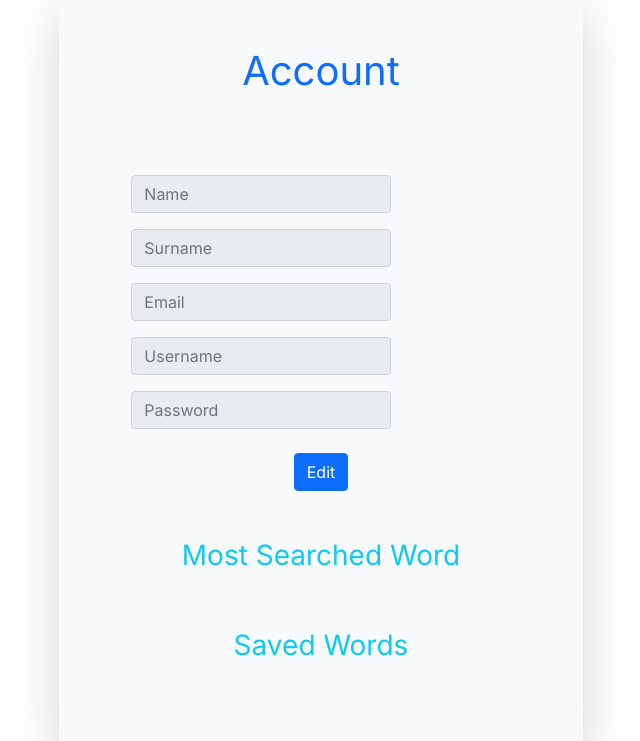
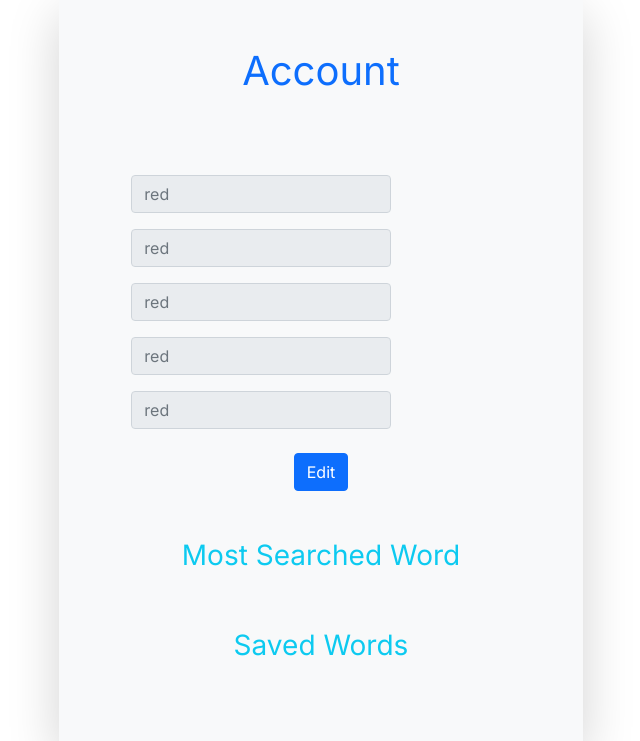
Before and after one commit to ParaskR/dictionary-flask-fork, a Flask app: page /account in a window 1280 px wide. Shown: the part 257-998 px from the top of the page, without its empty margins (319-959 px from the left). Run offline with Flask 2, Linux system fonts and the light colour scheme; a user stored in the database is signed in; data comes from the database, SQL or seed files in the repository; some libraries are stand-ins or nearby versions.

Commit message:
user account data

```diff
--- a/dictionary_app/app.py
+++ b/dictionary_app/app.py
@@ -76,7 +76,17 @@ def register_post():
 
 @flask_app.route('/account')
 def account():
-    return render_template("account.html")
+   #fetch account
+    if session['user_id'] is not None:
+        db = Database('backend/util/dictionary.db')
+        id = session['user_id']
+        query = "SELECT * FROM User WHERE Id={0}".format(id)
+        users = db.selection_query(query)
+        user = users[0]
+        if len(users) > 0:
+            return render_template("account.html", user=user)
+
+    return index()
 
 
 @flask_app.route('/', methods=['POST'])
--- a/dictionary_app/templates/account.html
+++ b/dictionary_app/templates/account.html
@@ -61,36 +61,36 @@
                     <br>
 
                     <br>
+                    <!-- User(ID,Username, Email, Password, Firstname, Lastname)-->
                     {% block content %}
                         <div class="p-4">
                             <div class="input-group mb-3">
                                 <label>
-                                    <input type="text" name="name" class="form-control"
-                                           placeholder="Name" disabled>
+                                    <input  type="text" name="name" class="form-control" placeholder="{{user[4]}}" disabled>
                                 </label>
                             </div>
                             <div class="input-group mb-3">
                                 <label>
                                     <input type="text" name="surname" class="form-control"
-                                           placeholder="Surname" disabled>
+                                           placeholder="{{user[5]}}" disabled>
                                 </label>
                             </div>
                             <div class="input-group mb-3">
                                 <label>
                                     <input type="email" name="email" class="form-control"
-                                           placeholder="Email" disabled>
+                                           placeholder="{{user[2]}}" disabled>
                                 </label>
                             </div>
                             <div class="input-group mb-3">
                                 <label>
                                     <input type="text" name="username" class="form-control"
-                                           placeholder="Username" disabled>
+                                           placeholder="{{user[1]}}" disabled>
                                 </label>
                             </div>
                             <div class="input-group mb-3">
                                 <label>
                                     <input type="password" name="password" class="form-control"
-                                           placeholder="Password" disabled>
+                                           placeholder="{{user[3]}}" disabled>
                                 </label>
                             </div>
                             <button type="submit" class="btn btn-primary text-center mt-2">
```
